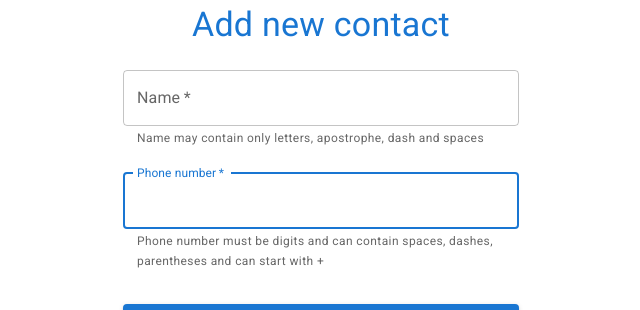
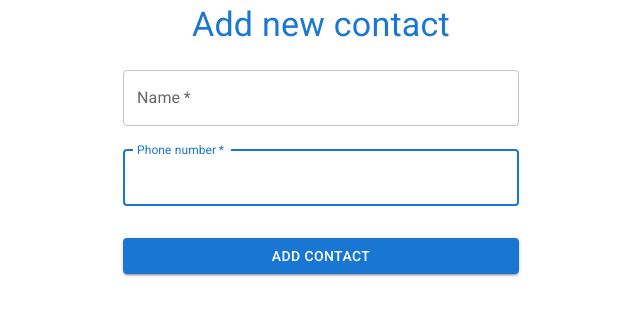
Before and after one commit to Annaivv/goit-react-hw-07-phonebook, a React (Create React App) app: page / in a window 1280 px wide. Shown: the part 164-474 px from the top of the page, without its empty margins (319-959 px from the left). Built offline with nearby package versions, Linux system fonts and the light colour scheme; no server answers.

Commit message:
feature: alerts for inputs replaced for TextField error

```diff
--- a/src/components/ContactForm.jsx
+++ b/src/components/ContactForm.jsx
@@ -9,7 +9,10 @@ import { SectionLayout } from './SectionLayout';
 export const ContactForm = () => {
   const [name, setName] = useState('');
   const [phone, setPhone] = useState('');
-  const [error, setError] = useState(false);
+  const [nameError, setNameError] = useState(false);
+  const [phoneError, setPhoneError] = useState(false);
+  const [nameHelperText, setNameHelperText] = useState('');
+  const [phoneHelperText, setPhoneHelperText] = useState('');
   const storedContacts = useSelector(selectContacts);
   const dispatch = useDispatch();
   const regexName =
@@ -33,29 +36,37 @@ export const ContactForm = () => {
   };
 
   const validateInput = (regex, input) => {
-    const validated = regex.test(input);
-    if (!validated) {
-      alert('Input not valid');
-      return;
-    } else {
-      console.log(validated);
-      return validated;
-    }
+    return regex.test(input);
   };
 
-  const handleNameChange = evt => {
-    const validatedName = validateInput(regexName, evt.target.value);
-    if (validatedName) {
-      setName(evt.target.value);
-    }
-  };
+  const handleInput =
+    (setter, regex, errorSetter, helperTextSetter, errorMessage) => evt => {
+      const value = evt.target.value;
+      if (value === '' || validateInput(regex, value)) {
+        setter(value);
+        errorSetter(false);
+        helperTextSetter('');
+      } else {
+        errorSetter(true);
+        helperTextSetter(errorMessage);
+      }
+    };
 
-  const handlePhoneChange = evt => {
-    const validatedTel = validateInput(regexTel, evt.target.value);
-    if (validatedTel) {
-      setPhone(evt.target.value);
-    }
-  };
+  const handleNameChange = handleInput(
+    setName,
+    regexName,
+    setNameError,
+    setNameHelperText,
+    'Name may contain only letters, apostrophe, dash and spaces'
+  );
+
+  const handlePhoneChange = handleInput(
+    setPhone,
+    regexTel,
+    setPhoneError,
+    setPhoneHelperText,
+    'Phone number must contain only digits and dashes'
+  );
 
   return (
     <SectionLayout text="Add new contact">
@@ -69,9 +80,10 @@ export const ContactForm = () => {
           id="name"
           label="Name"
           autoFocus
+          error={nameError}
           value={name}
           onChange={handleNameChange}
-          helperText="Name may contain only letters, apostrophe, dash and spaces"
+          helperText={nameHelperText}
         />
         <TextField
           margin="normal"
@@ -82,9 +94,10 @@ export const ContactForm = () => {
           id="phone"
           label="Phone number"
           autoFocus
+          error={phoneError}
           value={phone}
           onChange={handlePhoneChange}
-          helperText="Phone number must be digits and can contain spaces, dashes, parentheses and can start with +"
+          helperText={phoneHelperText}
         />
         <ButtonTemplate type="submit" fullWidth>
           Add contact
@@ -93,6 +106,3 @@ export const ContactForm = () => {
     </SectionLayout>
   );
 };
-
-// regexName = "^[a-zA-Zа-яА-Я]+(([' -][a-zA-Zа-яА-Я ])?[a-zA-Zа-яА-Я]*)*$";
-// regexTel = '+?d{1,4}?[-.s]?(?d{1,3}?)?[-.s]?d{1,4}[-.s]?d{1,4}[-.s]?d{1,9}';
```
